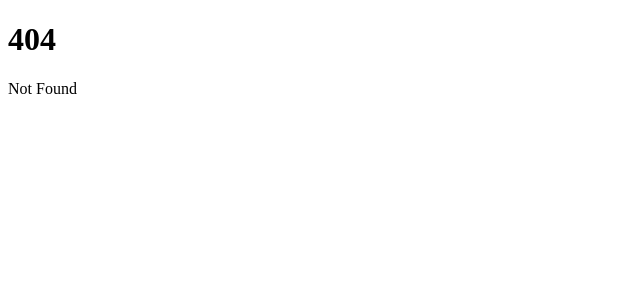
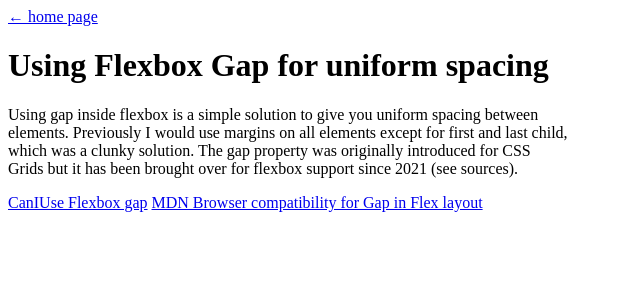
Before and after one commit to kddial/personal-website, a SvelteKit app: page /blog/flex-gap in a window 1280 px wide. Before the commit this address had no page. Shown: the top 300 px of the page, without its empty margins (0-640 px from the left). Built offline with nearby package versions, Linux system fonts and the light colour scheme.

Commit message:
initial content for flex gap

```diff
--- /dev/null
+++ b/src/routes/blog/flex-gap/+page.svelte
@@ -0,0 +1,26 @@
+<h1>Using Flexbox Gap for uniform spacing</h1>
+
+<p>
+  Using gap inside flexbox is a simple solution to give you uniform
+  spacing between elements. Previously I would use margins on all
+  elements except for first and last child, which was a clunky
+  solution. The gap property was originally introduced for CSS Grids
+  but it has been brought over for flexbox support since 2021 (see
+  sources).
+</p>
+
+<a
+  target="_blank"
+  rel="noreferrer"
+  href="https://caniuse.com/flexbox-gap"
+>
+  CanIUse Flexbox gap
+</a>
+
+<a
+  target="_blank"
+  rel="noreferrer"
+  href="https://developer.mozilla.org/en-US/docs/Web/CSS/gap"
+>
+  MDN Browser compatibility for Gap in Flex layout
+</a>
```
